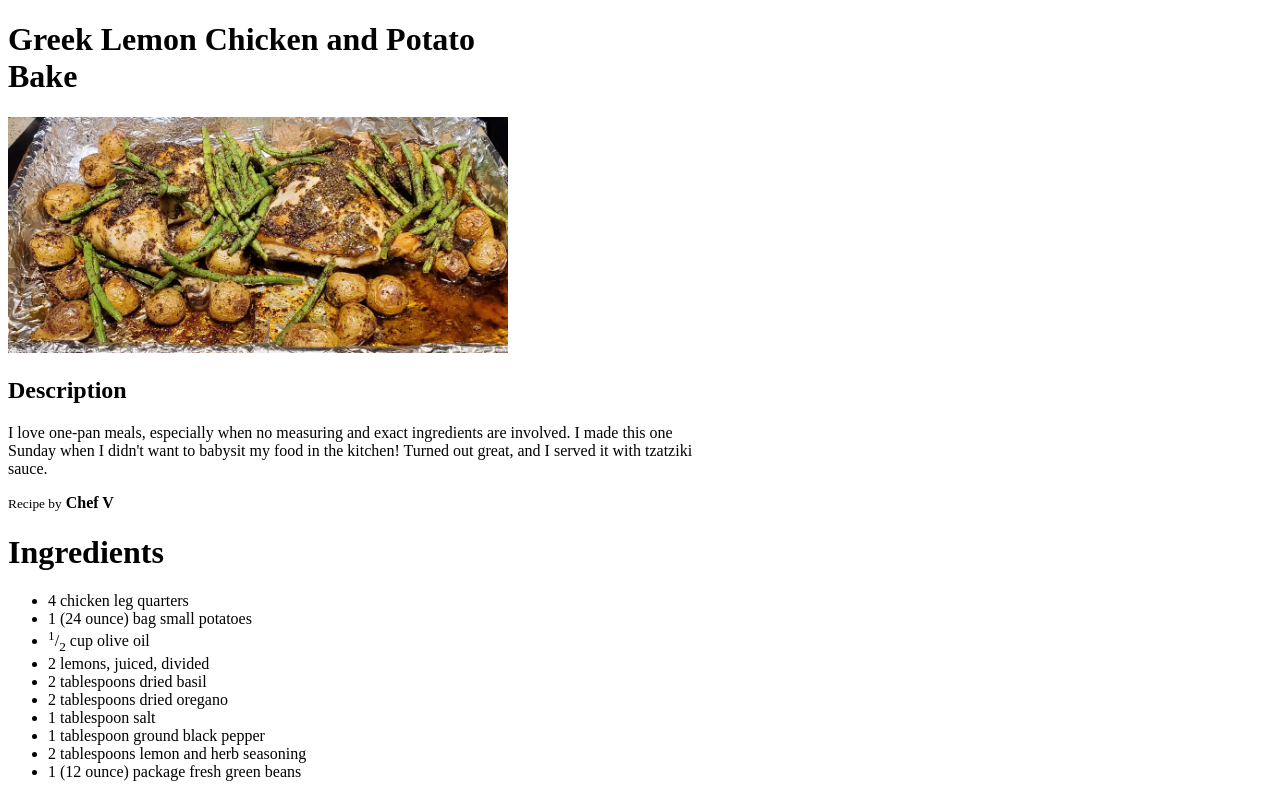
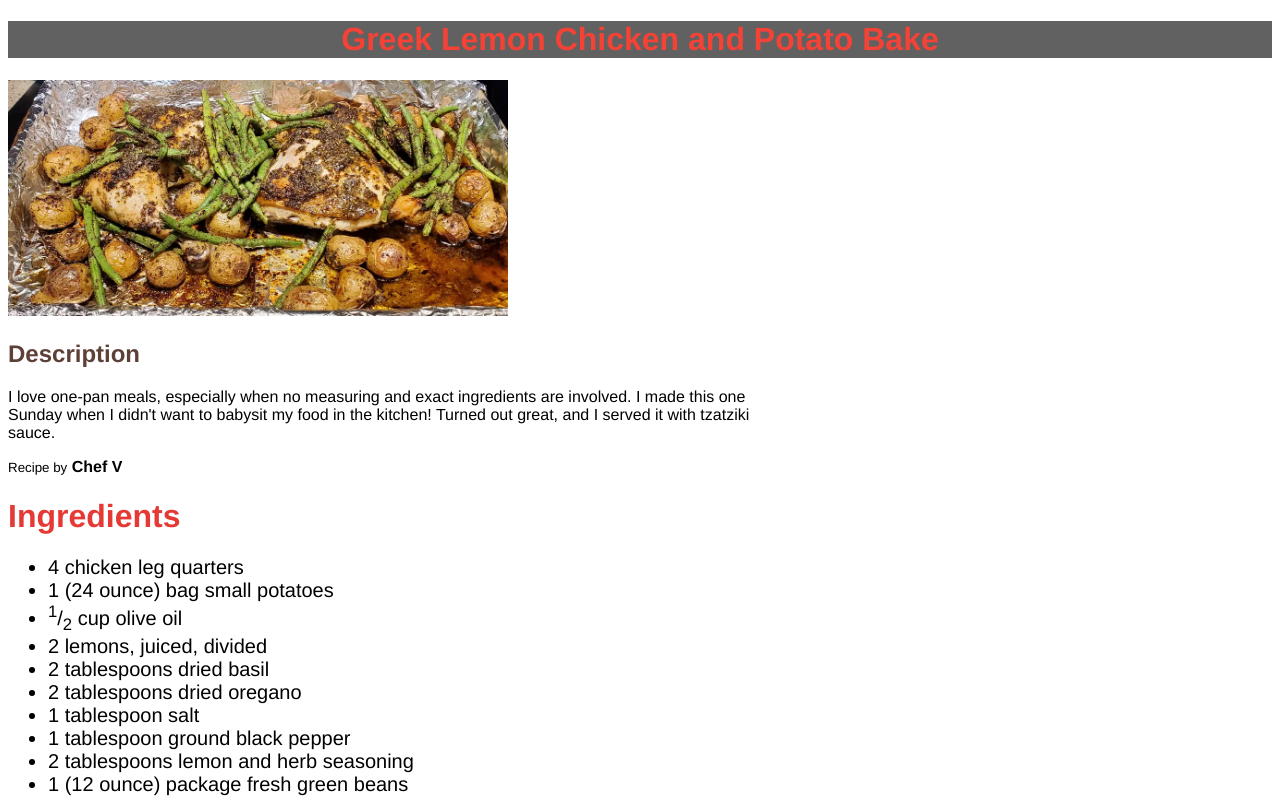
Before and after one commit to Spiros-Flo/odin-recipes, a plain HTML site: page recipes/greek-lemon-chicken-and-potato-bake.html in a window 1280 px wide. Shown: the top 799 px of the page. Drawn offline with Linux system fonts and the light colour scheme.

Commit message:
Add classes

```diff
--- a/recipes/greek-lemon-chicken-and-potato-bake.html
+++ b/recipes/greek-lemon-chicken-and-potato-bake.html
@@ -3,20 +3,20 @@
 <head>
     <meta charset="UTF-8">
     <title>Greek Lemon Chicken and Potato Bake</title>
+    <link rel="stylesheet" href="../styles.css">
 </head>
 <body>
-    <h1>Greek Lemon Chicken and Potato<br>
-        Bake</h1>
+    <h1 class="headline">Greek Lemon Chicken and Potato Bake</h1>
     <img src="../img/greek-lemon-chicken-and-potato-bake.jpg" width="500" alt="greek-lemon-chicken-and-potato-bake">
 
-    <h2>Description</h2>
+    <h2 class="description">Description</h2>
     I love one-pan meals, especially when no measuring and exact ingredients are involved. I made this one<br>
     Sunday when I didn't want to babysit my food in the kitchen! Turned out great, and I served it with tzatziki<br>
     sauce.
 
     <p><small>Recipe by</small><b> Chef V</b></p>
 
-    <h1>Ingredients</h1>
+    <h1 class="ingredients">Ingredients</h1>
     <ul>
         <li>4 chicken leg quarters</li>
         <li>1 (24 ounce) bag small potatoes</li>
--- a/styles.css
+++ b/styles.css
@@ -10,7 +10,20 @@ body{
     color: rgb(189, 189, 189);
 }
 
+.headline {
+  color: rgb(244, 67, 54);
+  background-color: rgb(97, 97, 97);
+  text-align: center;
+}
+
+.ingredients {
+  color: rgb(229, 57, 53);
+}
+
+.description {
+  color: rgb(93, 64, 55);
+}
+
 ul {
-  font-size: 24px;
-  color: rgb(188, 170, 164);
+  font-size: 20px;
 }
```
Also changed, not shown: recipes/fall-apart-pork-stew.html (+4 -3 lines), recipes/greek-lentil-soup.html (+4 -3 lines), recipes/instant-pot-chicken-and-dumpligs.html (+4 -3 lines), recipes/moussaka.html (+4 -3 lines), recipes/rutabaga-beef-stew.html (+4 -3 lines).
